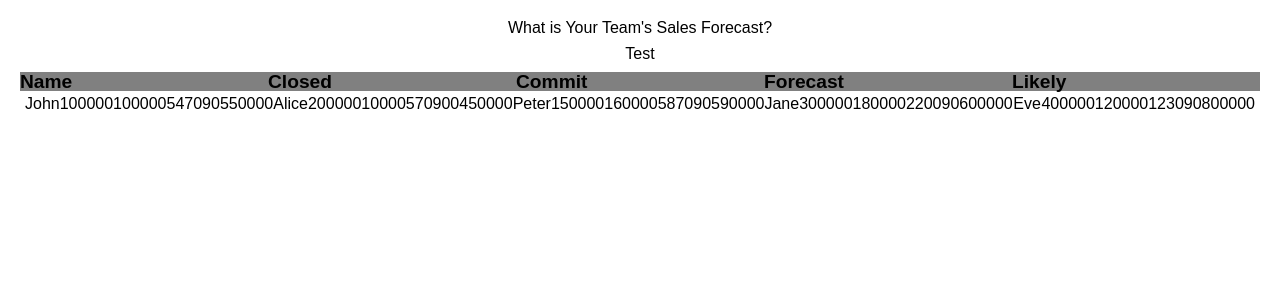
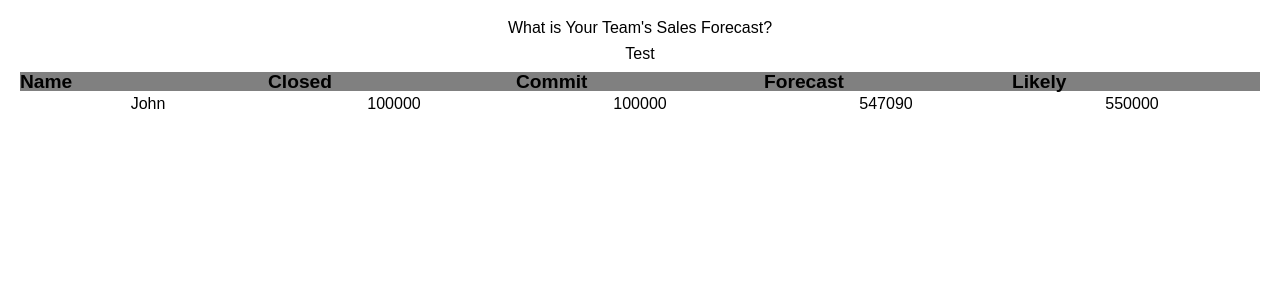
Before and after one commit to 9yoi/react-dashboard, a React (Create React App) app: page / in a window 1280 px wide. Shown: the top 300 px of the page. Built offline with nearby package versions, Linux system fonts and the light colour scheme; a web font is replaced by a local one.

Commit message:
Dynamically render data for one row
- Creates Row component that contains Field components

```diff
--- a/src/App.css
+++ b/src/App.css
@@ -94,7 +94,7 @@ ul, li
   flex-direction: column;
 }
 
-.Header {
+.App-table .Header {
   display: flex;
   flex-direction: row;
   justify-content: space-between;
@@ -115,7 +115,7 @@ ul, li
   margin: 5px;
 }
 
-.Row div {
+.Row .Field {
   width: 25%;
 }
 
--- a/src/App.js
+++ b/src/App.js
@@ -8,18 +8,22 @@ function Field ({content, type = 'Currency' }) {
   )
 }
 
-// function Row({name, closed, commit, forecast, likely}) {
-//   return (
-//     <div className="test">
-//       <div className="Row-name">{name}</div>
-//       <div className="Row-dollar">{closed}</div>
-//       <div className="Row-dollar">{commit}</div>
-//       <div className="Row-dollar">{forecast}</div>
-//       <div className="Row-dollar">{likely}</div>
-//     </div>
-//   )
-// }
+function Row ({fields, keys}) {
 
+  // extracts content for rows based on header order
+  // input: one row of data in object form -> {name: 'John', commit: '1000'}
+  const createRow = function (columns, keys){
+    return keys.map((key) => {
+      return <Field content={columns[key].content} type={columns[key].type}/>
+    });
+  }
+
+  return (
+    <div className="Row">
+      {createRow(fields, keys)}
+    </div>
+  )
+}
 
 class App extends Component {
 
@@ -52,17 +56,6 @@ class App extends Component {
       return fields.push(<Field content={this.capitalize(header)} type='String'/>)
     });
     return fields;
-  }
-
-  // extracts content for rows based on header order
-  // input: one row of data in object form -> {name: 'John', commit: '1000'}
-  createRow(columns) {
-    const keys = this.state.headers;
-    let rows = [];
-    keys.forEach((key) => {
-      rows.push(<Field content={columns[key].content} type={columns[key].type}/>)
-    })
-    return rows;
   }
 
   // creates multiple rows
@@ -107,8 +100,8 @@ class App extends Component {
           <div className="Header">
             {this.createHeader(this.state.headers)}
           </div>
-          <div className="Row">
-            {this.createRows(this.state.data)}
+          <div className="Rows">
+            <Row fields={this.state.data[0]} keys={this.state.headers}/>
           </div>
         </div>
       </div>
```
